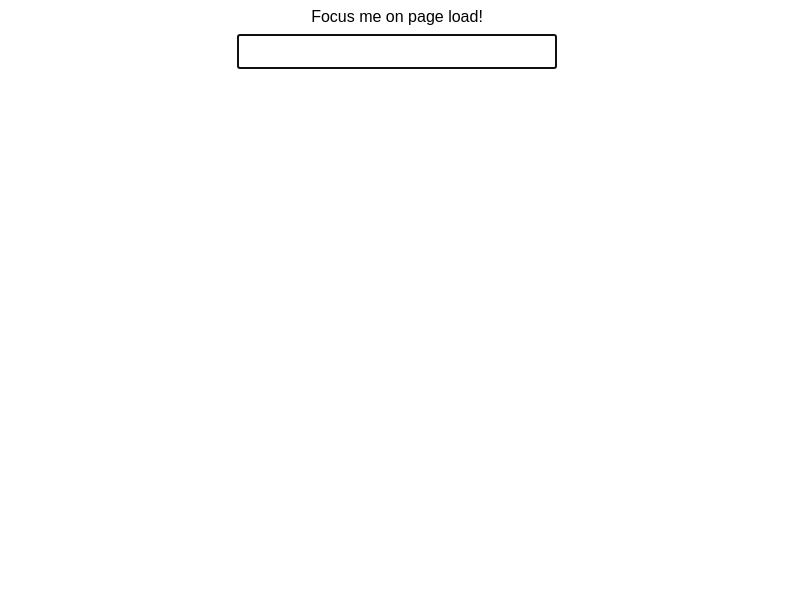
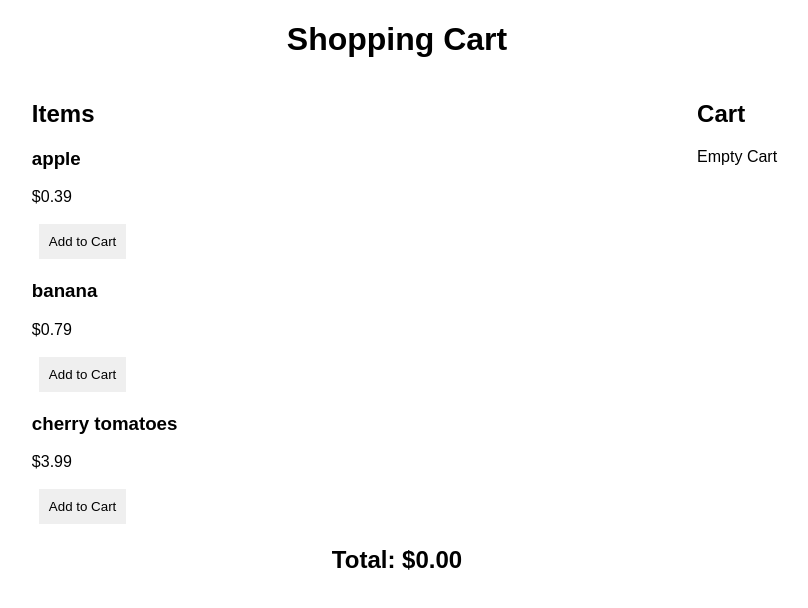
Before and after one commit to S2-SP/react-code-challenges-linkedin, a React (Create React App) app: page / in a window 1280 px wide. Shown: the top 608 px of the page, without its empty margins (243-1051 px from the left). Built offline with nearby package versions, Linux system fonts and the light colour scheme.

Commit message:
Shopping Cart Challenge

```diff
--- a/src/10-focus-input/FocusInput.js
+++ b/src/10-focus-input/FocusInput.js
@@ -1,15 +1,14 @@
-import { useEffect, useRef } from "react"
+import { useEffect, useRef } from 'react'
 
 export default function FocusInput() {
-  const ref = useRef(null);
-
-  useEffect(()=>{
-    ref.current.focus();
-  },[]);
+  const focusedInput =  useRef(null)
+  useEffect(() => {
+    focusedInput.current.focus()
+  }, [])
   return (
     <div>
       <label htmlFor='focused-input'>Focus me on page load!</label>
-      <input name='focused-input' ref={ref}></input>
+      <input name='focused-input' ref={focusedInput}/>
     </div>
   )
 }
--- /dev/null
+++ b/src/11-shopping-cart/ShoppingCart.js
@@ -0,0 +1,83 @@
+import React, { useState } from 'react'
+
+
+const items = [{
+  name: 'apple',
+  price: 0.39
+}, {
+  name: 'banana',
+  price: 0.79
+}, {
+  name: 'cherry tomatoes',
+  price: 3.99
+}]
+
+function ShoppingCart () {
+  const [cart, setCart] = useState([]);
+
+  const onClickAdd = (item) =>{
+    const prevCart = [...cart]
+    const itemInCart = prevCart.find(i => item.name === i.name);
+    if(itemInCart){
+      itemInCart.quantity += 1
+      setCart(prevCart)
+    }else{
+      setCart([...prevCart, {...item, quantity: 1}])
+    }
+  }
+
+  const increase = (name) =>{
+    const prevCart = [...cart]
+    const item = prevCart.find(i => i.name === name)
+    item.quantity += 1
+    setCart(prevCart);
+  }
+
+  const decrease = (name)=>{
+    let prevCart = [...cart]
+    const item = prevCart.find(i => i.name === name);
+if(item.quantity > 1){
+  item.quantity -=1
+}else{
+  prevCart= prevCart.filter(i => i.name !== name)
+}
+setCart(prevCart);
+  }
+
+  return (
+    <div>
+      <h1>Shopping Cart</h1>
+      <div className='cart'>
+        <div className='items'>
+          <h2>Items</h2>
+          {items.map(item => (
+            <div key={item.name}>
+              <h3>{item.name}</h3>
+              <p>${item.price}</p>
+              <button onClick={()=>onClickAdd(item)}>Add to Cart</button>
+            </div>)
+          )}
+        </div>
+        <div>
+          <h2>Cart</h2>
+          {cart.length > 0 ? cart.map(item => (
+            <div key={item.name}>
+              <h3>{item.name}</h3>
+              <p>
+                <button onClick={()=> decrease(item.name)}>-</button>
+                {item.quantity}
+                <button onClick={()=> increase(item.name)}>+</button>
+              </p>
+              <p>Subtotal: ${(item.quantity * item.price).toFixed(2)}</p>
+            </div>
+          )): <p>Empty Cart</p>}
+        </div>
+      </div>
+      <div className='total'>
+        <h2>Total: ${cart.reduce((acc, i) => acc + (i.quantity * i.price), 0).toFixed(2)}</h2>
+      </div>
+    </div>
+  )
+}
+
+export default ShoppingCart
--- a/src/App.js
+++ b/src/App.js
@@ -1,10 +1,8 @@
-import './App.css'
-import FocusInput from './10-focus-input/FocusInput'
-
+import ShoppingCart from './11-shopping-cart/ShoppingCart'
 function App () {
   return (
     <div className='App'>
-      <FocusInput />
+      <ShoppingCart />
     </div>
   )
 }
--- a/src/index.css
+++ b/src/index.css
@@ -65,3 +65,26 @@
   height:400px;
   object-fit: contain;
 }
+
+h1 {
+  text-align: center;
+}
+
+.items {
+  padding-left: 15px;
+}
+
+.cart {
+  display: flex;
+  flex-direction: row;
+  justify-content: space-around;
+}
+
+.total {
+  margin: 0 auto;
+  text-align: center;
+}
+
+button {
+  margin:0 5px;
+}
```
